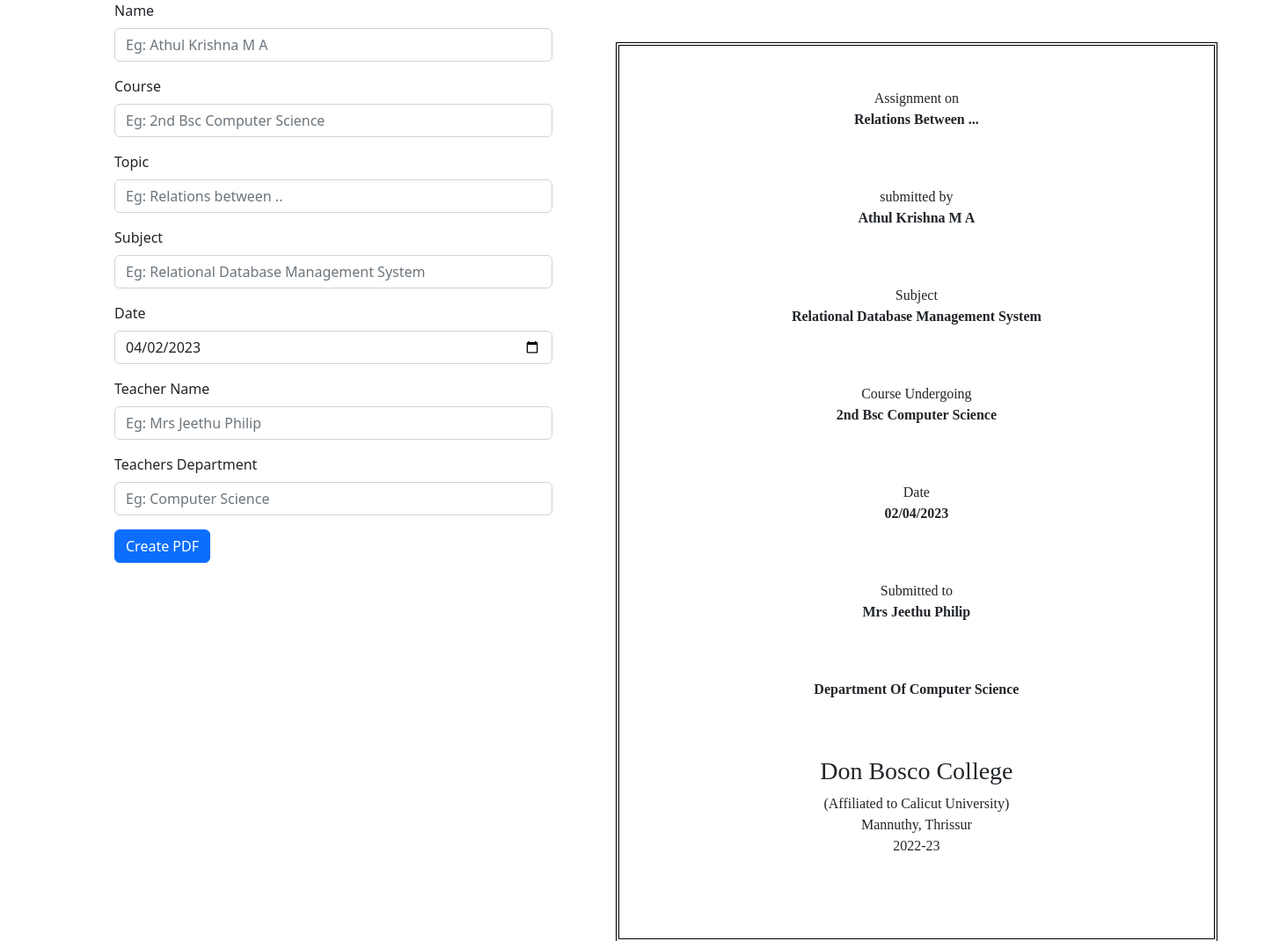
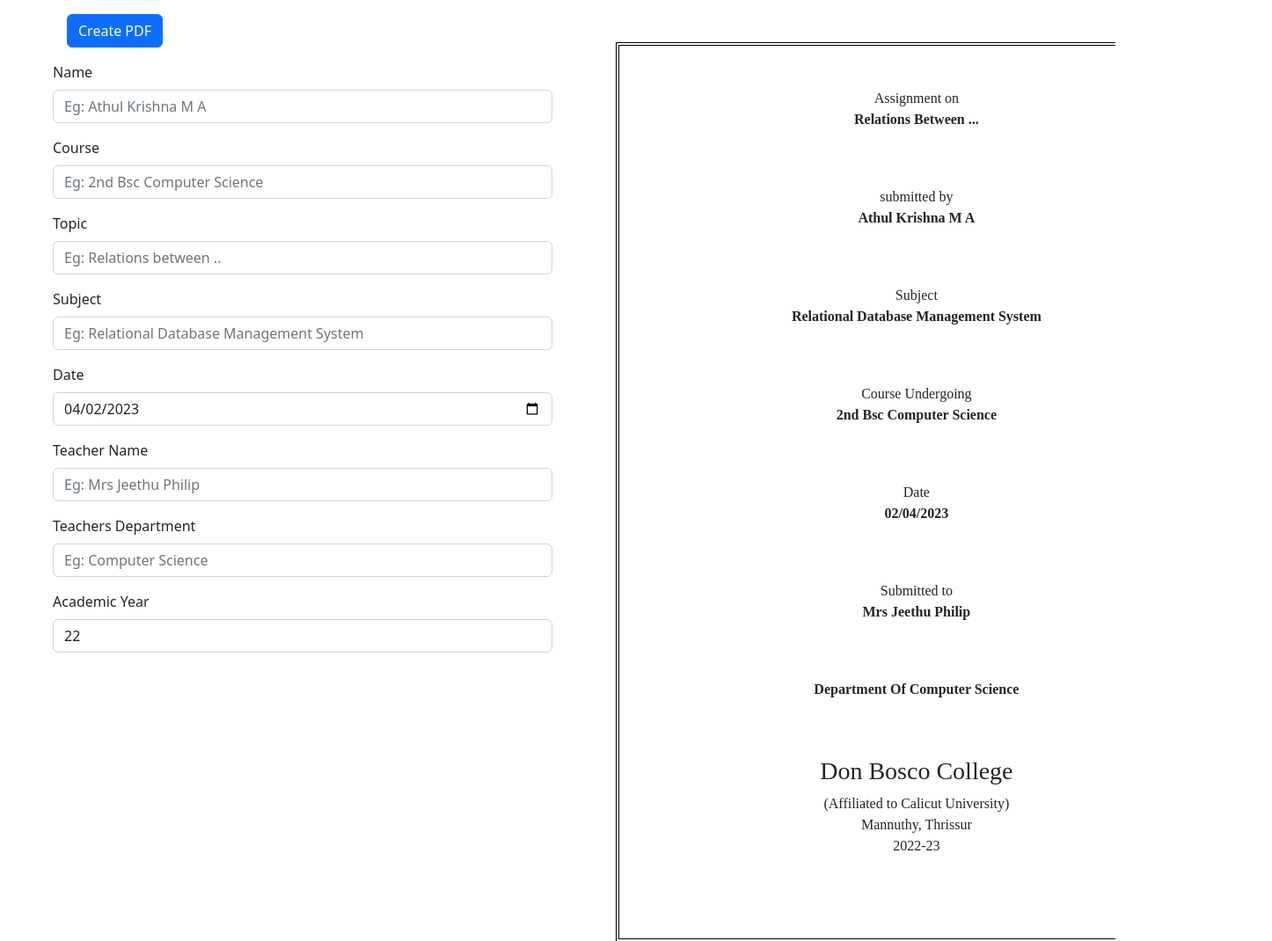
Before and after one commit to athulkrishnama/front-page, a plain HTML site: page index.html in a window 1280 px wide. Shown: the top 1070 px of the page at 88% size, 1446 px wide, since content can reach past the window. Drawn offline with nearby package versions, Linux system fonts and the light colour scheme.

Commit message:
create button position changed, academic year selection added

```diff
--- a/index.html
+++ b/index.html
@@ -16,7 +16,12 @@
             date = year + '-' + month + '-' + day
             var date2 = day + '/' + month + '/' + year
             document.getElementById('date').value = date
-            document.getElementById('date-field').innerHTML=date2
+            document.getElementById('date-field').innerHTML = date2
+            if(month<6){
+                year = parseInt(year)-1
+            }
+            document.getElementById('year-field').innerHTML = year+'-'+(year-1999)
+            document.getElementById('year').value=year-2000
         })
         function generatePDF() {
             const element = document.getElementById('container_content');
@@ -48,6 +53,10 @@
                 month = month < 10 ? '0' + month : month
                 value = day + '/' + month + '/' + year
             }
+            else if(id == 'year')
+            {
+                value='20'+value+'-'+(parseInt(value)+1)
+            }
             document.getElementById(id + '-field').innerHTML = value
         }
 
@@ -64,10 +73,11 @@
     <h1 class="hidden">Calicut University</h1>
     <h1 class="hidden">Don Bosco College Mannuthy</h1>
     <h1 class="hidden">Athul Krishna M A</h1>
-    <div class="container">
+    <div class="container-fluid">
         <div class="row">
             <div class="col-md-6">
                 <div class="ps-5">
+                    <button onclick="generatePDF()" class="btn btn-primary m-3">Create PDF</button>
                     <div class="mb-3">
                         <label for="" class="form-label">Name</label>
                         <input type="text" placeholder="Eg: Athul Krishna M A" id="name" class="form-control"
@@ -103,13 +113,17 @@
                         <input type="text" id="dept" placeholder="Eg: Computer Science" class="form-control"
                             onchange="changeData(this.id)">
                     </div>
-                    <button onclick="generatePDF()" class="btn btn-primary">Create PDF</button>
+                    <div class="mb-3">
+                        <label for="" class="form-label">Academic Year</label>
+                        <input onchange="changeData(this.id)" id="year" min="22" max="29" type="number" class="form-control">
+                    </div>
+
                 </div>
             </div>
 
 
             <div class="col-md-6">
-                <div class="container_content" id="container_content">
+                <div class="container_content view" id="container_content">
                     <div class="page">
                         <div class="bordered">
 
@@ -136,7 +150,7 @@
                             <h3>Don Bosco College</h3>
                             <p>(Affiliated to Calicut University)</p>
                             <p>Mannuthy, Thrissur</p>
-                            <p>2022-23</p>
+                            <p><span id="year-field"></span></p>
                         </div>
                     </div>
                 </div>
@@ -181,6 +195,9 @@
     .hidden {
         display: none;
     }
+    .view{
+        overflow: scroll;
+    }
 </style>
 <script src="https://cdn.jsdelivr.net/npm/bootstrap@5.2.3/dist/js/bootstrap.bundle.min.js"
     integrity="sha384-kenU1KFdBIe4zVF0s0G1M5b4hcpxyD9F7jL+jjXkk+Q2h455rYXK/7HAuoJl+0I4"
```
